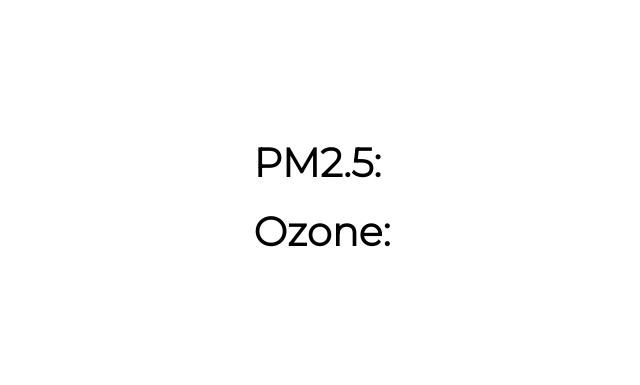
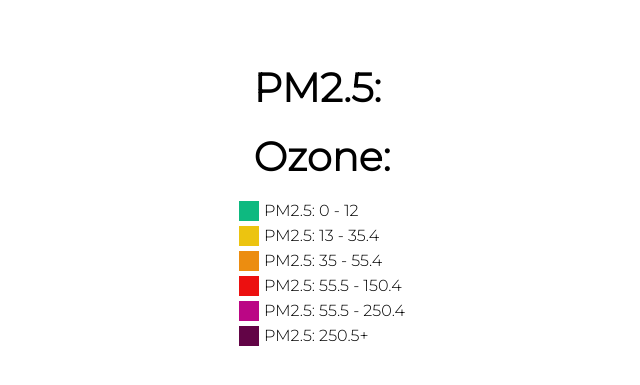
Before and after one commit to LiaTsernant/air-quality, a website: page public/views/index.html in a window 1280 px wide. Shown: the part 223-608 px from the top of the page, without its empty margins (613-1253 px from the left). Drawn offline with nearby package versions, Linux system fonts and the light colour scheme; files that its build step writes are made by us from their sources; no server answers; files whose address does not match are found by name.

Commit message:
Added scale

```diff
--- a/public/style.css
+++ b/public/style.css
@@ -93,6 +93,58 @@ h2 {
 
 #details-container {
   margin: 20px;
+}
+
+#good,
+#moderate,
+#bad,
+#unhealthy,
+#dangerous,
+#hazardous {
+  display: flex;
+  margin-bottom: 5px;
+}
+
+#good div {
+  width: 20px;
+  height: 20px;
+  margin-right: 5px;
+  background-color: rgba(14, 185, 128, 1);
+}
+
+#moderate div {
+  width: 20px;
+  height: 20px;
+  margin-right: 5px;
+  background-color: rgba(236, 196, 16, 1);
+}
+
+#bad div {
+  width: 20px;
+  height: 20px;
+  margin-right: 5px;
+  background-color:rgba(236, 141, 16, 1);
+}
+
+#unhealthy div {
+  width: 20px;
+  height: 20px;
+  margin-right: 5px;
+  background-color: rgba(236, 16, 16, 1);
+}
+
+#dangerous div {
+  width: 20px;
+  height: 20px;
+  margin-right: 5px;
+  background-color:rgba(187, 6, 133, 1);
+}
+
+#hazardous div {
+  width: 20px;
+  height: 20px;
+  margin-right: 5px;
+  background-color: rgba(98, 4, 70, 1);
 }
 
 @keyframes rotate {
--- a/public/views/index.html
+++ b/public/views/index.html
@@ -1,5 +1,6 @@
 <!DOCTYPE html>
 <html lang="en">
+
 <head>
   <meta charset="UTF-8">
   <meta name="viewport" content="width=device-width, initial-scale=1.0">
@@ -9,6 +10,7 @@
   <script defer src="./main.js"></script>
   <title>Air Quality</title>
 </head>
+
 <body>
   <div id="particles-js"></div>
   <div id="circle-container">
@@ -30,6 +32,34 @@
         <h2>Ozone: <span id="ozone-data"></span></h2>
       </div>
     </div>
+
+    <div id="scale">
+      <div id="good">
+        <div></div>
+        <p>PM2.5: 0 - 12</p>
+      </div>
+      <div id="moderate">
+        <div></div>
+        <p>PM2.5: 13 - 35.4</p>
+      </div>
+      <div id="bad">
+        <div></div>
+        <p>PM2.5: 35 - 55.4</p>
+      </div>
+      <div id="unhealthy">
+        <div></div>
+        <p>PM2.5: 55.5 - 150.4</p>
+      </div>
+      <div id="dangerous">
+        <div></div>
+        <p>PM2.5: 55.5 - 250.4</p>
+      </div>
+      <div id="hazardous">
+        <div></div>
+        <p>PM2.5: 250.5+</p>
+      </div>
+    </div>
   </div>
 </body>
+
 </html>
```
